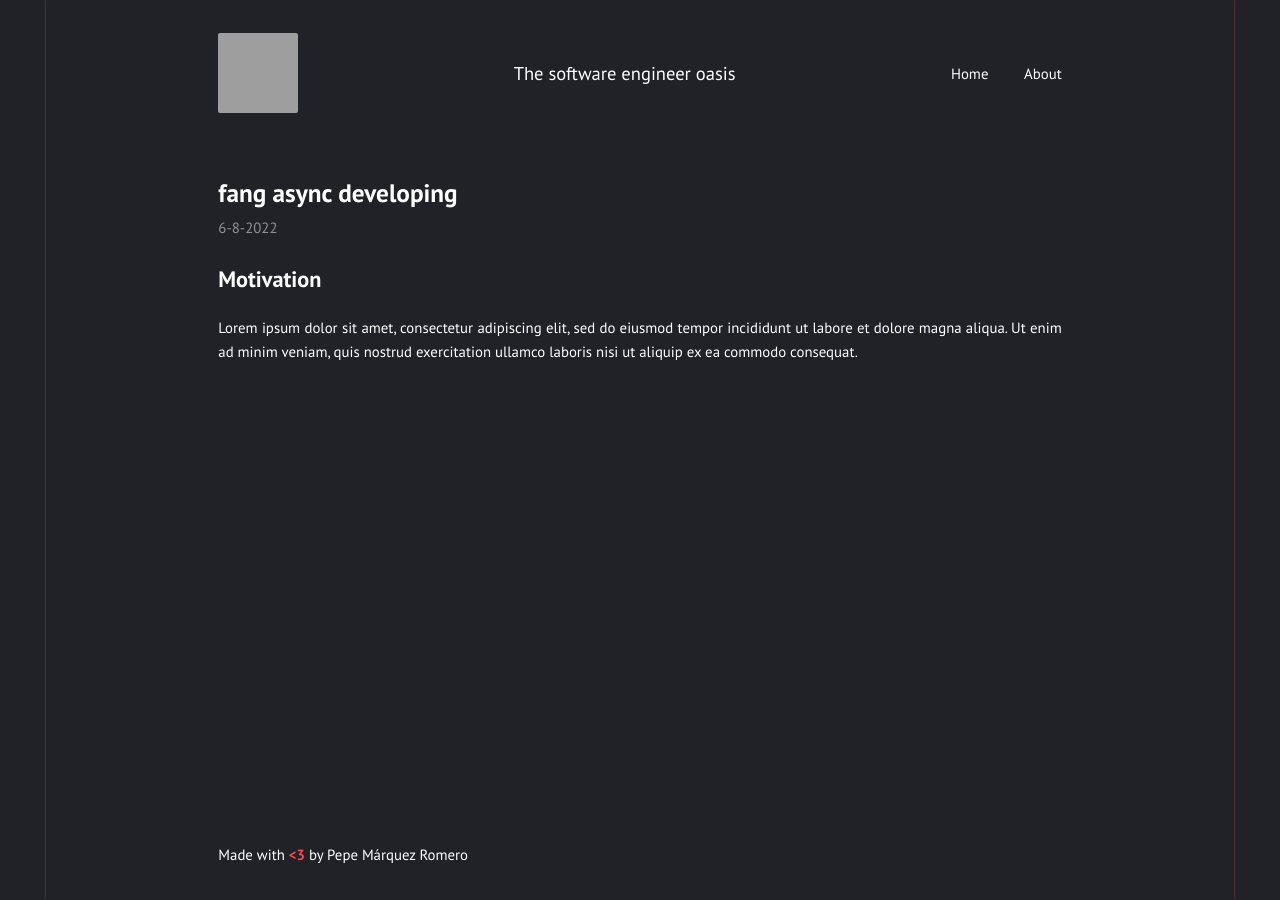
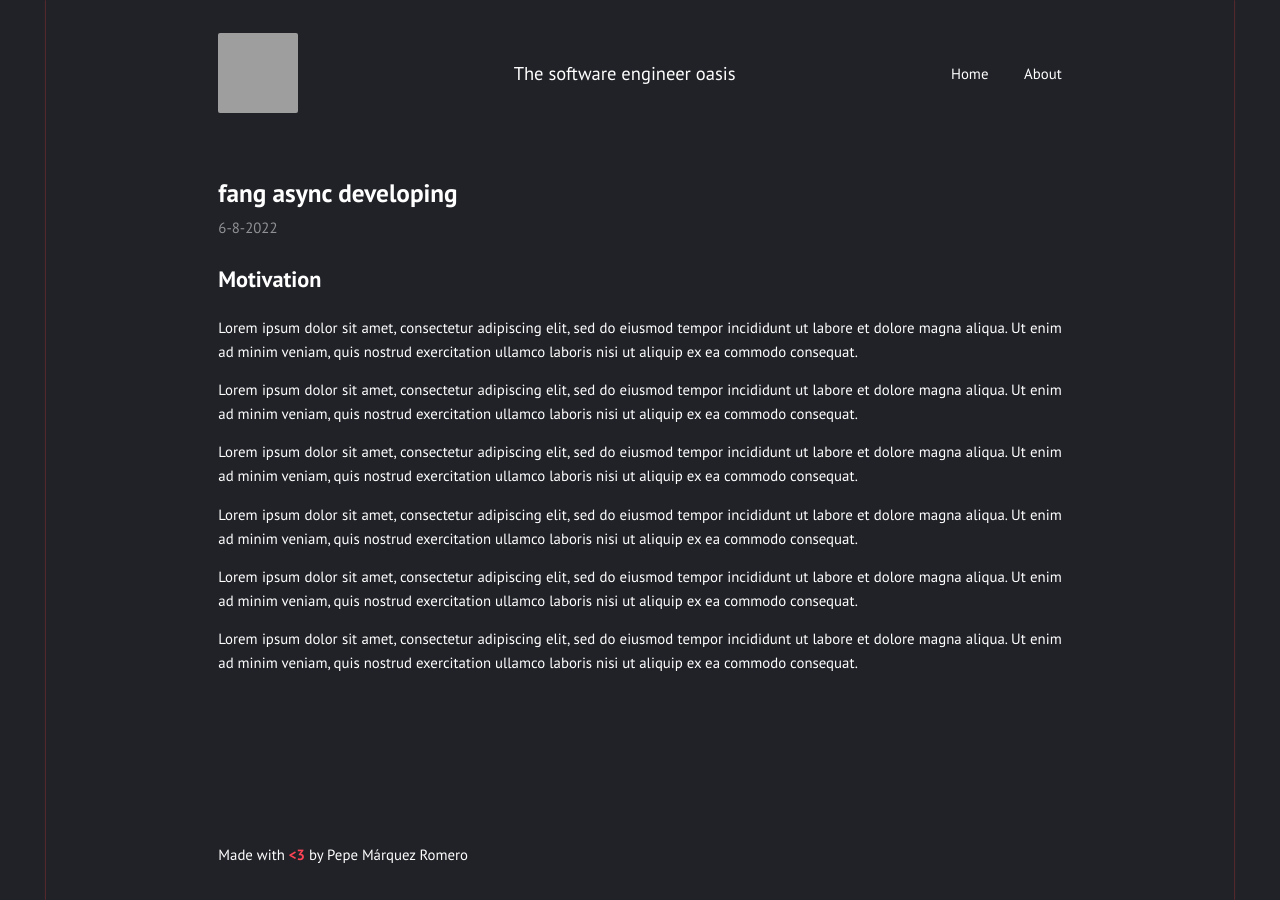
Before and after one commit to pxp9/pxp9.github.io, a Jekyll site: the page built from _posts/2022-08-06-fang-async-developing.md, in a window 1280 px wide. Built offline with Jekyll 4.4.1, drawn with Linux system fonts in a browser that asks for light colours; grey boxes are pictures that could not be loaded.

Commit message:
fang article publish

```diff
--- a/_posts/2022-08-06-fang-async-developing.md
+++ b/_posts/2022-08-06-fang-async-developing.md
@@ -6,3 +6,13 @@
 ## Motivation
 
 Lorem ipsum dolor sit amet, consectetur adipiscing elit, sed do eiusmod tempor incididunt ut labore et dolore magna aliqua. Ut enim ad minim veniam, quis nostrud exercitation ullamco laboris nisi ut aliquip ex ea commodo consequat.
+
+Lorem ipsum dolor sit amet, consectetur adipiscing elit, sed do eiusmod tempor incididunt ut labore et dolore magna aliqua. Ut enim ad minim veniam, quis nostrud exercitation ullamco laboris nisi ut aliquip ex ea commodo consequat.
+
+Lorem ipsum dolor sit amet, consectetur adipiscing elit, sed do eiusmod tempor incididunt ut labore et dolore magna aliqua. Ut enim ad minim veniam, quis nostrud exercitation ullamco laboris nisi ut aliquip ex ea commodo consequat.
+
+Lorem ipsum dolor sit amet, consectetur adipiscing elit, sed do eiusmod tempor incididunt ut labore et dolore magna aliqua. Ut enim ad minim veniam, quis nostrud exercitation ullamco laboris nisi ut aliquip ex ea commodo consequat.
+
+Lorem ipsum dolor sit amet, consectetur adipiscing elit, sed do eiusmod tempor incididunt ut labore et dolore magna aliqua. Ut enim ad minim veniam, quis nostrud exercitation ullamco laboris nisi ut aliquip ex ea commodo consequat.
+
+Lorem ipsum dolor sit amet, consectetur adipiscing elit, sed do eiusmod tempor incididunt ut labore et dolore magna aliqua. Ut enim ad minim veniam, quis nostrud exercitation ullamco laboris nisi ut aliquip ex ea commodo consequat.
```
Also changed, not shown: _posts/2017-01-01-advanced-examples.md (+1 -0 lines), _posts/2017-02-01-markdown-examples.md (+1 -1 lines), _posts/2017-03-01-welcome-to-jekyll.md (+1 -0 lines).
